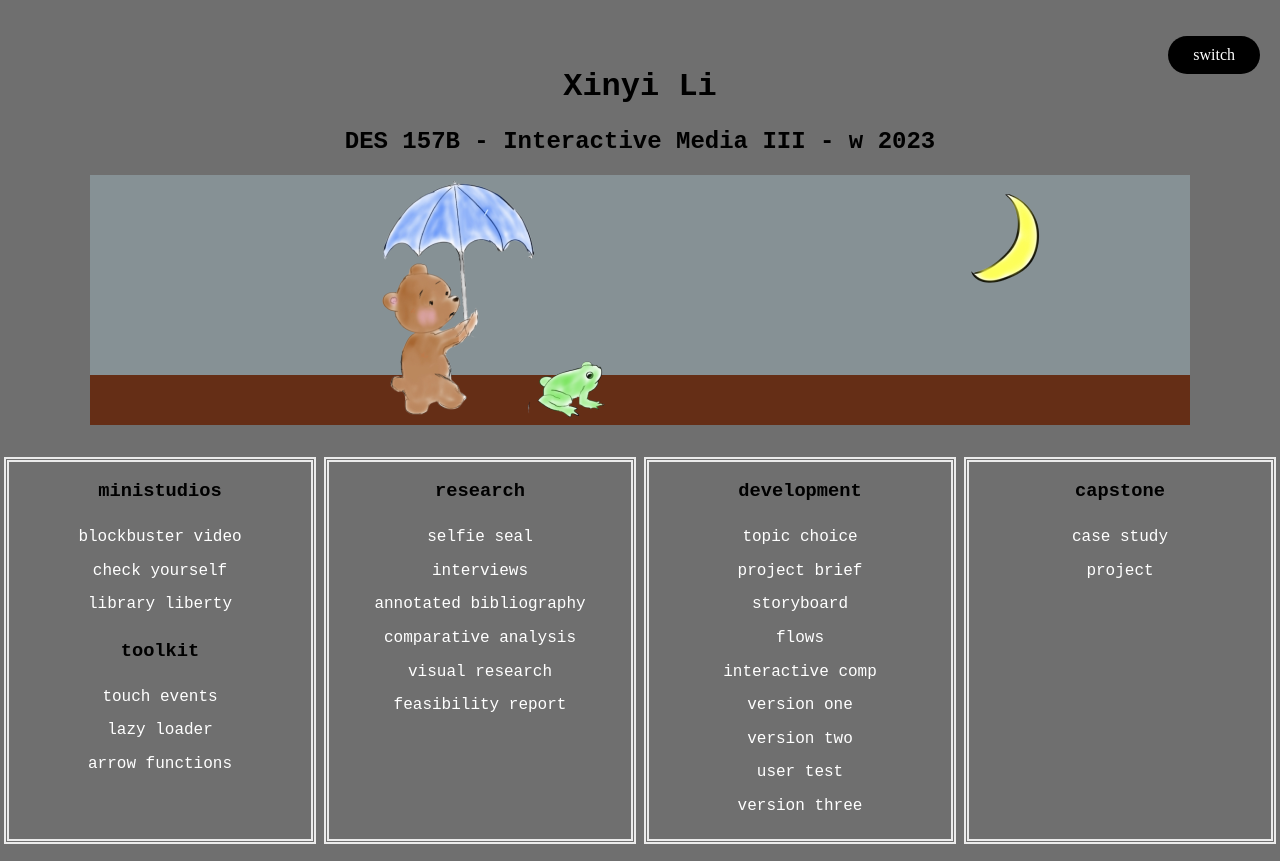
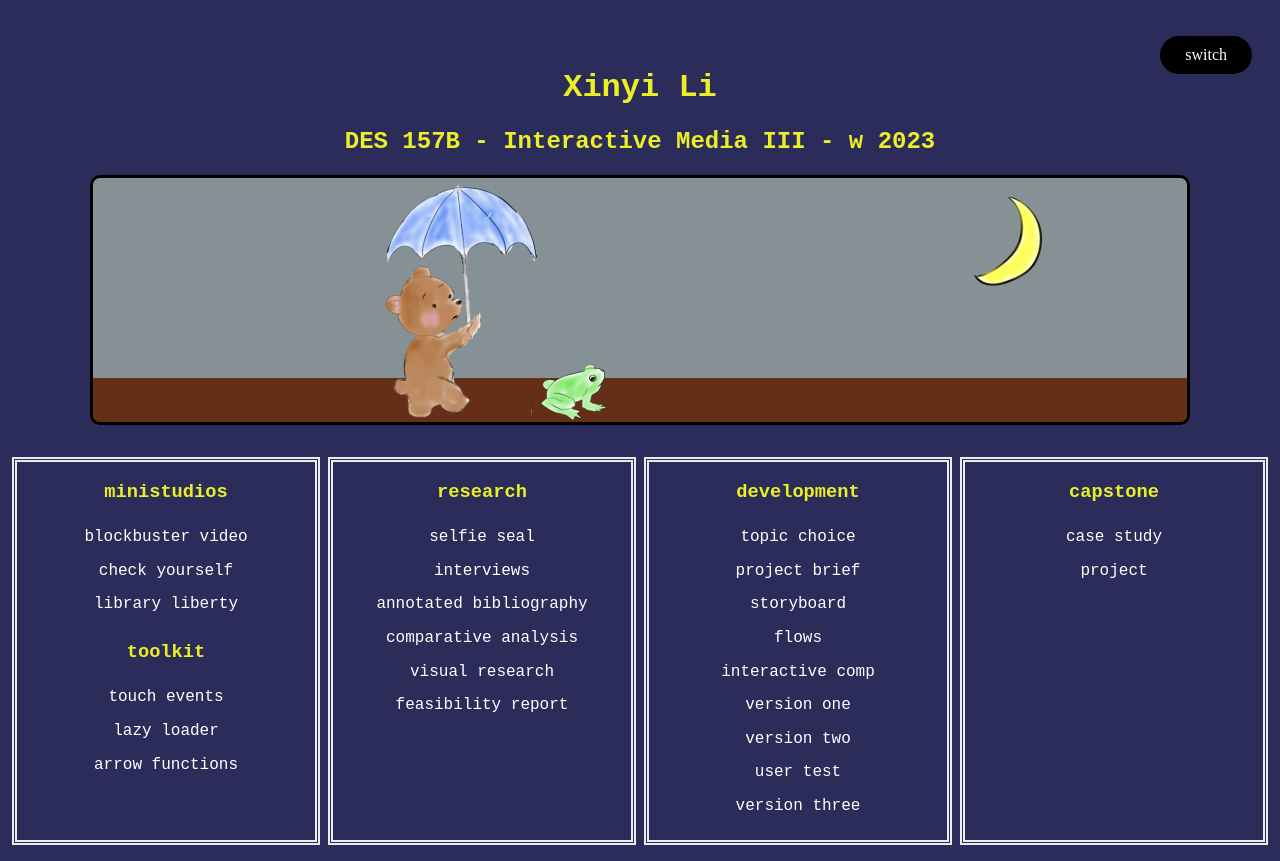
Before and after one commit to Shuainey/des157b, a plain HTML site: page index.html in a window 1280 px wide. Both pictures are taken after a click on the button "switch". Drawn offline with nearby package versions, Linux system fonts and the light colour scheme; a web font is replaced by a local one.

Commit message:
post validator

```diff
--- a/index.html
+++ b/index.html
@@ -4,10 +4,7 @@
 <head>
     <meta charset="UTF-8">
     <title>Home is...DES 157B!</title>
-
-    <link href="https://cdnjs.cloudflare.com/ajax/libs/normalize/8.0.1/normalize.min.css" rel="stylesheet" />
-
-    <link href="styles.css" rel="stylesheet" />
+    <link href="styles.css" rel="stylesheet">
     <script src="script.js" defer></script>
 
 </head>
@@ -28,7 +25,7 @@
 
             <!--this is for the interactive banner-->
             <div id="banner">
-                <img id="bannerImg" src="media/light.png" width="1100" height="250"/>
+                <img id="bannerImg" src="media/light.png" alt="BannerImage" width="1100" height="250">
             </div>
 
         </header>
--- a/script.js
+++ b/script.js
@@ -5,7 +5,7 @@
     const body = document.querySelector('body');
     const banner = document.querySelector('#banner');
     const bannerImg = document.querySelector('#bannerImg');
-    const sections = document.querySelectorAll('section')
+    const sections = document.querySelectorAll('section');
     let mode = 'dark';
 
 
--- a/styles.css
+++ b/styles.css
@@ -10,8 +10,8 @@ body {
 }
 
 body.switch {
-    background-color: #6f6f6f;
-    color: #000000;
+    background-color: #2B2C5A;
+    color: #ecef25;
 }
 
 #container {
@@ -36,7 +36,8 @@ header {
     height: 250px;
     margin: auto;
     background-color: rgb(235, 235, 235);
-    color: #333;
+    border: 3px rgb(235, 235, 235) solid;
+    border-radius: 10px;
     overflow: hidden;
     display: grid;
 	place-items: center;
@@ -45,6 +46,7 @@ header {
 #banner.switch {
     background-color: #333;
     color: rgb(235, 235, 235);
+    border: 3px rgb(0, 0, 0) solid;
     transition: all 2s;
 }
 
@@ -91,7 +93,6 @@ section a:hover {
 
 section.switch a {
     color: #ffffff;
-
 }
 
 section.switch a:hover {
```
